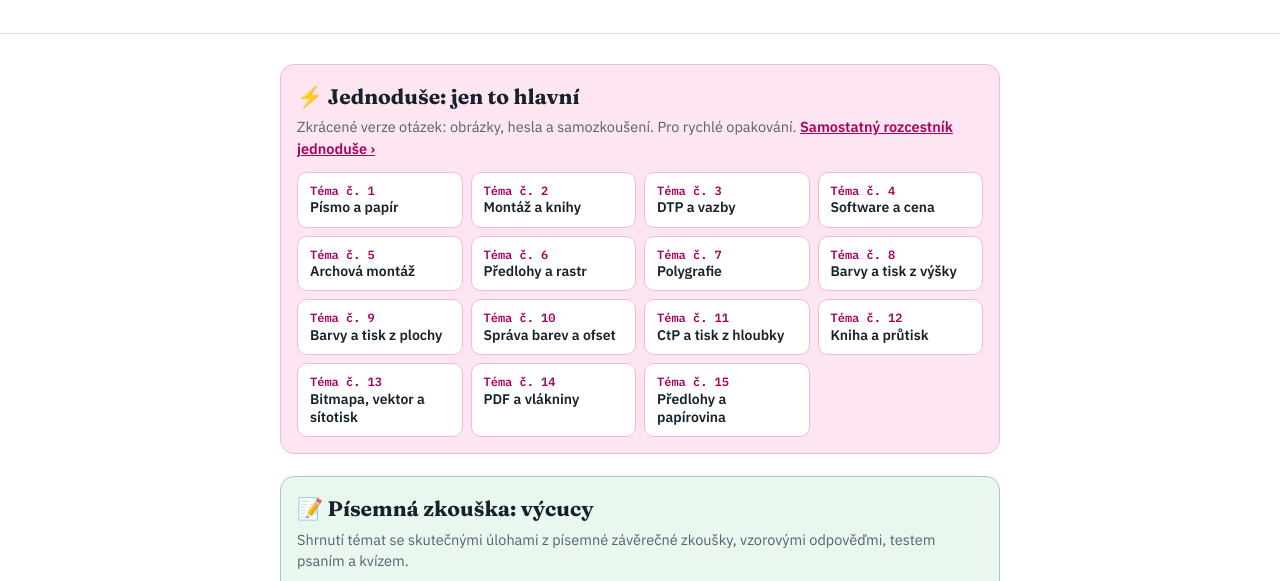
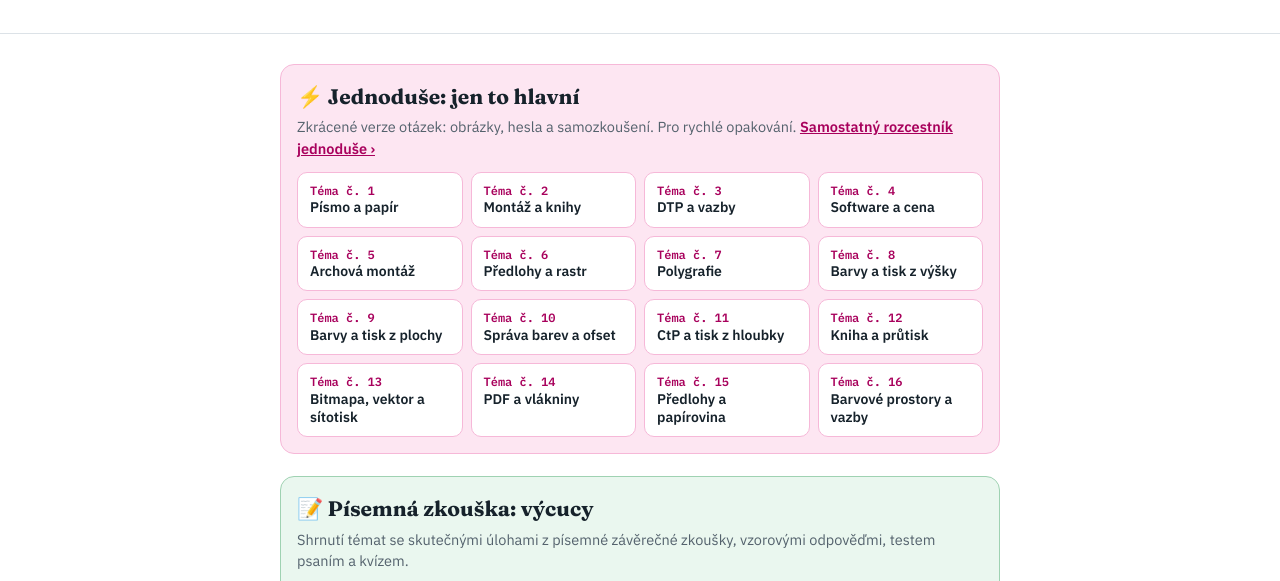
Before and after one commit to graficka-koduje/ustni-zkouska, a plain HTML site: page index.html in a window 1280 px wide. Shown: the part 183-764 px from the top of the page. Drawn offline with Linux system fonts and the light colour scheme.

Commit message:
Rozcestník: karta Téma 16 v části Jednoduše
Co-Authored-By: Claude Opus 5.5 <noreply@anthropic.com>
Claude-Session: https://claude.ai/code/session_013E64nAP3vv1cpFftwM4b3x

```diff
--- a/index.html
+++ b/index.html
@@ -147,6 +147,7 @@
       <a href="tema-13-bitmapova-a-vektorova-grafika/jednoduse.html"><b>Téma č. 13</b>Bitmapa, vektor a sítotisk</a>
       <a href="tema-14-pdf-pro-tisk/jednoduse.html"><b>Téma č. 14</b>PDF a vlákniny</a>
       <a href="tema-15-predlohy-a-papirovina/jednoduse.html"><b>Téma č. 15</b>Předlohy a papírovina</a>
+      <a href="tema-16-barvove-prostory-a-vazby/jednoduse.html"><b>Téma č. 16</b>Barvové prostory a vazby</a>
     </div>
   </section>
 
```
